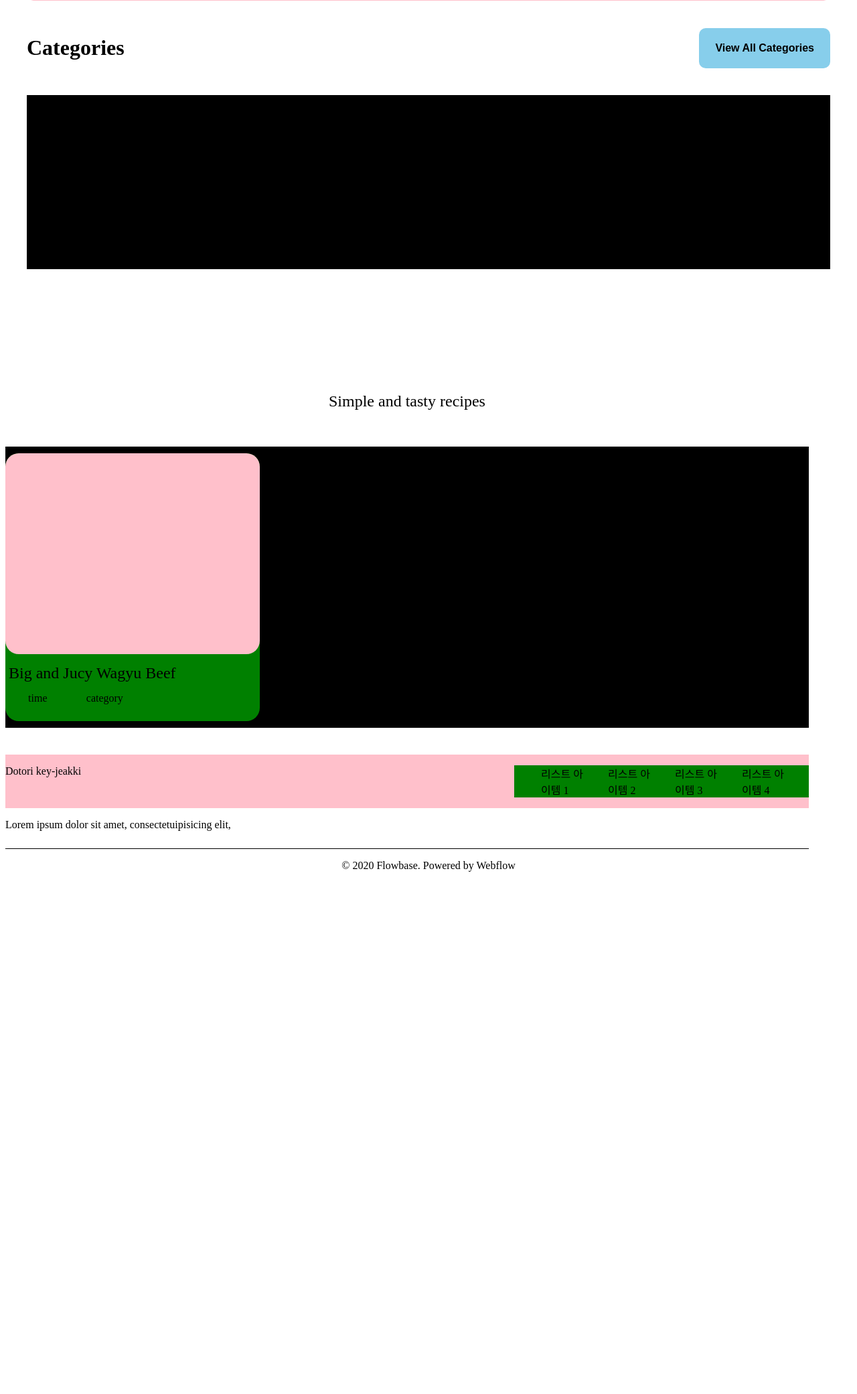
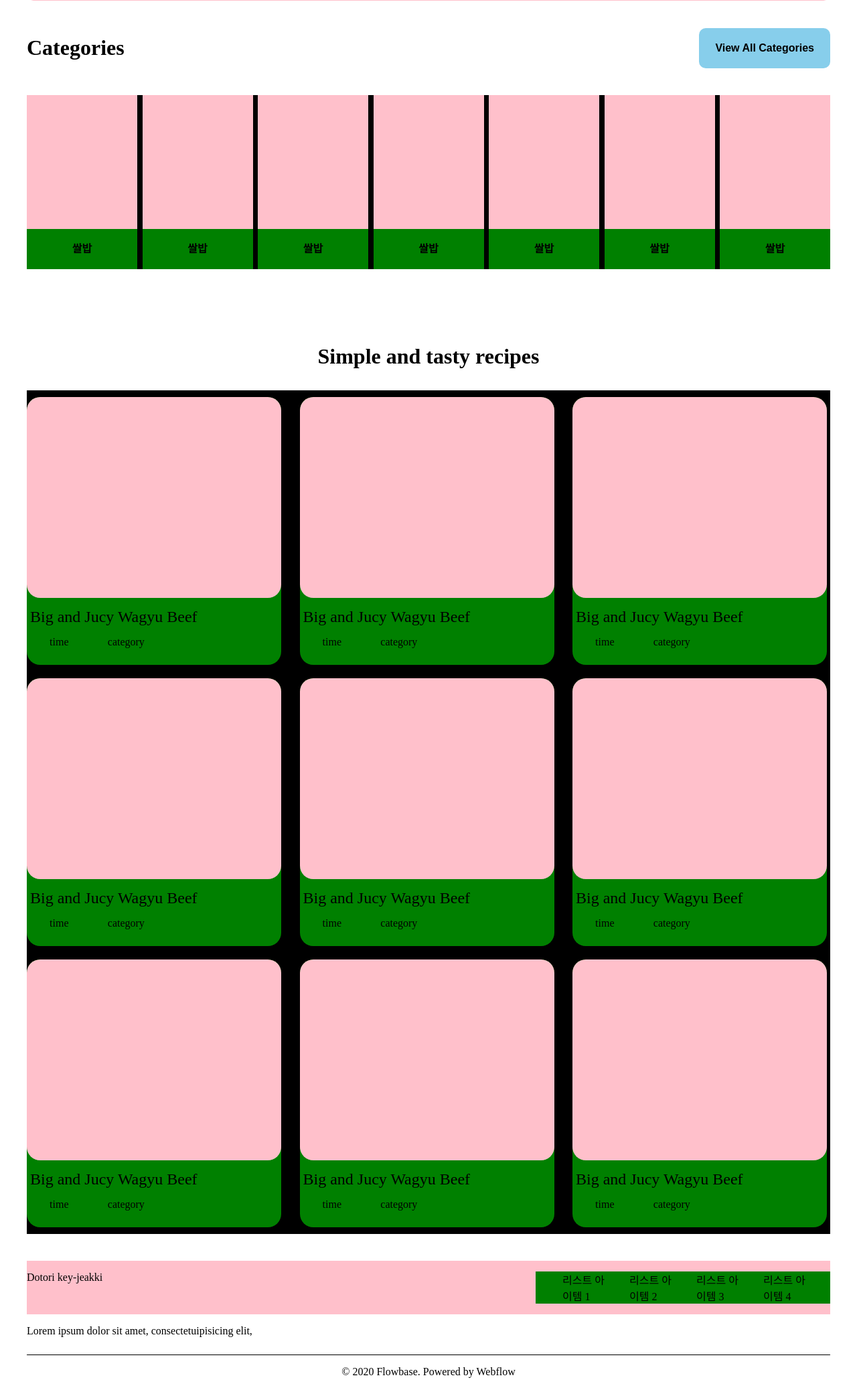
Before and after one commit to Woni1010011/KDT-Hackathon, a Django app: template P_Ndjango/contents_app/templates/homepage.html in a window 1280 px wide. Shown: the part 315-2397 px from the top of the page at 67% size. Before the commit the page ends 1617 px from the top, so only its background shows below. Run offline with Django 4.2, Linux system fonts and the light colour scheme; the template is opened without the code that fills it, so the values that code supplies are empty.

Commit message:
[Feat] homepage.html
- 전체적인 틀 작성

박성원

```diff
--- a/P_Ndjango/contents_app/static/css/homepage.css
+++ b/P_Ndjango/contents_app/static/css/homepage.css
@@ -87,8 +87,7 @@ button:hover {
     cursor: pointer;
 }
 .categories_contents_area {
-    background-color:
-    black;
+    background-color: black;
     display: flex;
     flex-direction: row;
     justify-content: space-between;
@@ -100,7 +99,14 @@ button:hover {
     height: 100%;
     width: 165px;
 }
-
+.category_img {
+    background-color: pink;
+    height: 200px
+}
+.category_title p{
+    text-align: center;
+    font-weight: bold;
+}
 
 /* 게시물미리보기 */
 .recipes_previews {
@@ -108,14 +114,17 @@ button:hover {
     flex-direction: column;
     align-items: center;
     width: 1200px;
-    margin: 160px 0 40px 0;
+    margin: 80px 0 40px 0;
 }
-.previes_title {
+.preview_title {
     margin: 0 0 30px 0;
     font-size: x-large;
 }
 .recipe_contents_container {
     background-color: black;
+    display: flex;
+    flex-direction: row;
+    justify-content: space-between;
     width: 1200px;
     height: 400px;
     padding: 10px 0px 10px 0px;
@@ -147,3 +156,7 @@ button:hover {
     margin-left: 5px;
     width: 200px;
 }
+.previes_title p {
+    font-size: 32px;
+    font-weight: bold;
+}
--- a/P_Ndjango/contents_app/static/js/homepage.js
+++ b/P_Ndjango/contents_app/static/js/homepage.js
@@ -22,3 +22,55 @@ function nextImage(){
 
     currentIndex++;
 }
+
+// view all contents 클릭시 이동
+const allCategoryButton = document.getElementById("view_all_category").addEventListener("click", function(){
+    window.location.href = "{% url 'board.html' %}";
+});
+
+const recipes = [
+    {
+        title: "Big and Juicy Wagyu Beef",
+        time: "30 minutes",
+        category: "Beef",
+    },
+    {
+        title: "Delicious Veggie Stir-Fry",
+        time: "20 minutes",
+        category: "Vegetarian",
+    },
+    {
+        title: "Spicy Grilled Chicken",
+        time: "45 minutes",
+        category: "Poultry",
+    },
+];
+
+// 레시피 미리보기를 생성하는 함수
+function createRecipePreview(recipe) {
+    const recipeContent = document.createElement("div");
+    recipeContent.className = "recipe_content";
+
+    recipeContent.innerHTML = `
+        <div class="recipe_image">
+            <!-- 이미지를 여기에 추가 -->
+        </div>
+        <div class="recipe_title">
+            <span>${recipe.title}</span>
+        </div>
+        <div class="recipe_info">
+            <span>Time: ${recipe.time}</span>
+            <span>Category: ${recipe.category}</span>
+        </div>
+    `;
+
+    return recipeContent;
+}
+
+// 레시피 미리보기를 생성하고 추가
+const recipeContainer = document.getElementById("recipeContainer");
+
+for (const recipe of recipes) {
+    const recipePreview = createRecipePreview(recipe);
+    recipeContainer.appendChild(recipePreview);
+}
--- a/P_Ndjango/contents_app/templates/homepage.html
+++ b/P_Ndjango/contents_app/templates/homepage.html
@@ -30,16 +30,62 @@
                 <button>View All Categories</button>
             </div>
             <div class="categories_contents_area">
-                    <div class="recipe_img">
+                <div class="categories_content">
+                    <div class="category_img">
 
                     </div>
-                    <div class="recipe_title">
+                    <div class="category_title">
+                        <p>쌀밥</p>
+                    </div>
+                </div>
+                <div class="categories_content">
+                    <div class="category_img">
 
                     </div>
+                    <div class="category_title">
+                        <p>쌀밥</p>
+                    </div>
+                </div>
+                <div class="categories_content">
+                    <div class="category_img">
 
+                    </div>
+                    <div class="category_title">
+                        <p>쌀밥</p>
+                    </div>
+                </div>
+                <div class="categories_content">
+                    <div class="category_img">
 
+                    </div>
+                    <div class="category_title">
+                        <p>쌀밥</p>
+                    </div>
                 </div>
+                <div class="categories_content">
+                    <div class="category_img">
 
+                    </div>
+                    <div class="category_title">
+                        <p>쌀밥</p>
+                    </div>
+                </div>
+                <div class="categories_content">
+                    <div class="category_img">
+
+                    </div>
+                    <div class="category_title">
+                        <p>쌀밥</p>
+                    </div>
+                </div>
+                <div class="categories_content">
+                    <div class="category_img">
+
+                    </div>
+                    <div class="category_title">
+                        <p>쌀밥</p>
+                    </div>
+                </div>
             </div>
         </div>
 
@@ -59,10 +105,110 @@
                     <div class="recipe_info">
                         <span>time</span> <span>category</span>
                     </div>
+                </div>
+                <div class="recipe_content">
+                    <div class="recipe_image">
 
+                    </div>
+                    <div class="recipe_title">
+                        <span>Big and Jucy Wagyu Beef</span>
+
+                    </div>
+                    <div class="recipe_info">
+                        <span>time</span> <span>category</span>
+                    </div>
                 </div>
+                <div class="recipe_content">
+                    <div class="recipe_image">
 
+                    </div>
+                    <div class="recipe_title">
+                        <span>Big and Jucy Wagyu Beef</span>
+
+                    </div>
+                    <div class="recipe_info">
+                        <span>time</span> <span>category</span>
+                    </div>
+                </div>
             </div>
+            <div class="recipe_contents_container">
+                <div class="recipe_content">
+                    <div class="recipe_image">
+
+                    </div>
+                    <div class="recipe_title">
+                        <span>Big and Jucy Wagyu Beef</span>
+
+                    </div>
+                    <div class="recipe_info">
+                        <span>time</span> <span>category</span>
+                    </div>
+                </div>
+                <div class="recipe_content">
+                    <div class="recipe_image">
+
+                    </div>
+                    <div class="recipe_title">
+                        <span>Big and Jucy Wagyu Beef</span>
+
+                    </div>
+                    <div class="recipe_info">
+                        <span>time</span> <span>category</span>
+                    </div>
+                </div>
+                <div class="recipe_content">
+                    <div class="recipe_image">
+
+                    </div>
+                    <div class="recipe_title">
+                        <span>Big and Jucy Wagyu Beef</span>
+
+                    </div>
+                    <div class="recipe_info">
+                        <span>time</span> <span>category</span>
+                    </div>
+                </div>
+            </div>
+            <div class="recipe_contents_container">
+                <div class="recipe_content">
+                    <div class="recipe_image">
+
+                    </div>
+                    <div class="recipe_title">
+                        <span>Big and Jucy Wagyu Beef</span>
+
+                    </div>
+                    <div class="recipe_info">
+                        <span>time</span> <span>category</span>
+                    </div>
+                </div>
+                <div class="recipe_content">
+                    <div class="recipe_image">
+
+                    </div>
+                    <div class="recipe_title">
+                        <span>Big and Jucy Wagyu Beef</span>
+
+                    </div>
+                    <div class="recipe_info">
+                        <span>time</span> <span>category</span>
+                    </div>
+                </div>
+                <div class="recipe_content">
+                    <div class="recipe_image">
+
+                    </div>
+                    <div class="recipe_title">
+                        <span>Big and Jucy Wagyu Beef</span>
+
+                    </div>
+                    <div class="recipe_info">
+                        <span>time</span> <span>category</span>
+                    </div>
+                </div>
+            </div>
+
+
 
         </div>
 
--- a/myenv/pyvenv.cfg
+++ /dev/null
@@ -1,5 +0,0 @@
-home = C:\Users\choye\AppData\Local\Microsoft\WindowsApps\PythonSoftwareFoundation.Python.3.11_qbz5n2kfra8p0
-include-system-site-packages = false
-version = 3.11.5
-executable = C:\Users\choye\AppData\Local\Microsoft\WindowsApps\PythonSoftwareFoundation.Python.3.11_qbz5n2kfra8p0\python.exe
-command = C:\Users\choye\AppData\Local\Microsoft\WindowsApps\PythonSoftwareFoundation.Python.3.11_qbz5n2kfra8p0\python.exe -m venv C:\Users\choye\OneDrive\바탕 화면\oreumi\project_n\myenv
```
Also changed, not shown: 12 other files.
